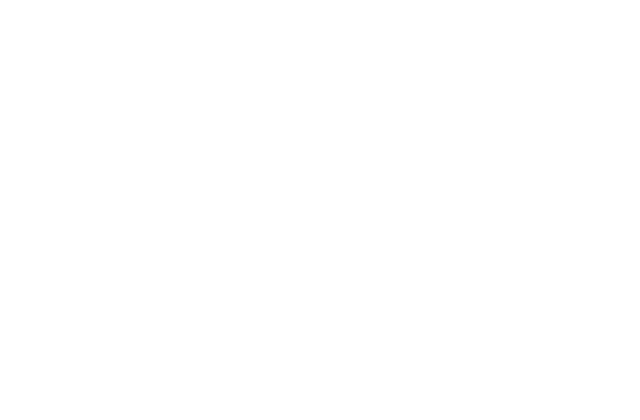
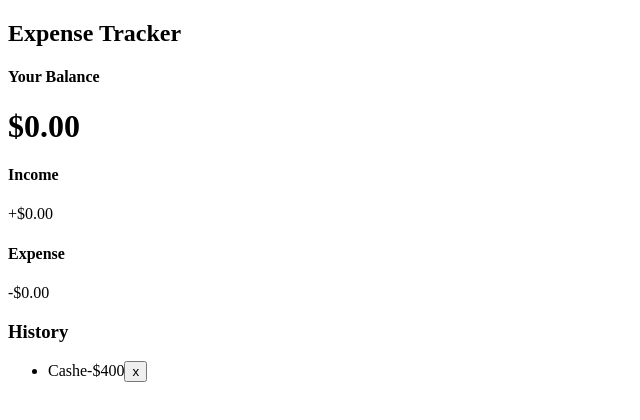
Before and after one commit to tibraj/ExpenseTracker, a plain HTML site: page index.html in a window 1280 px wide. Shown: the whole page, without its empty margins (0-640 px from the left). Drawn offline with Linux system fonts and the light colour scheme.

Commit message:
basic formatting

```diff
--- a/index.html
+++ b/index.html
@@ -7,6 +7,27 @@
     <title>Expense Tracker</title>
 </head>
 <body>
+    <h2>Expense Tracker</h2>
+    <div class="container">
+        <h4>Your Balance</h4>
+        <h1 id="balance">$0.00</h1>
+        <div class="inc-exp-container">
+            <div>
+                <h4>Income</h4>
+                <p id="money-plus" class="money plus">+$0.00</p>
+            </div>
+            <div>
+                <h4>Expense</h4>
+                <p id="money-minus" class="money minus">-$0.00</p>
+            </div>
+        </div>
+        <h3>History</h3>
+        <ul id="list" class="list">
+            <li class="minus">Cashe<span>-$400</span><button class="delete-btn">x</button></li>
+        </ul>
+
+
+    </div>
     <script src="script.js"></script>
 </body>
 </html>
```
